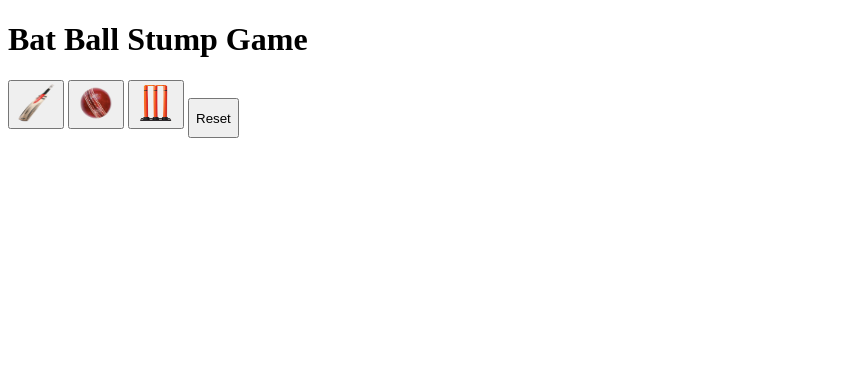
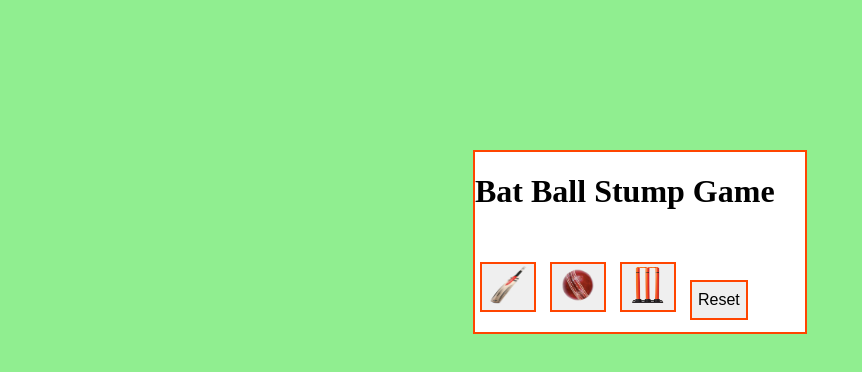
Before and after one commit to meyar-0721/Bat-Ball-and-Stump-Game, a plain HTML site: page index.html in a window 1280 px wide. Shown: the whole page, without its empty margins (0-862 px from the left). Drawn offline with Linux system fonts and the light colour scheme.

Commit message:
Update index.html

```diff
--- a/index.html
+++ b/index.html
@@ -4,7 +4,7 @@
     <meta charset="UTF-8">
     <meta name="viewport" content="width=device-width, initial-scale=1.0">
     <title >Cricket-Game</title>
-    <link rel="stylesheet" href="5cricket.css">
+    <link rel="stylesheet" href="Cricket-Game.css">
 </head>
 <body>
     <div id="game-body">
```
